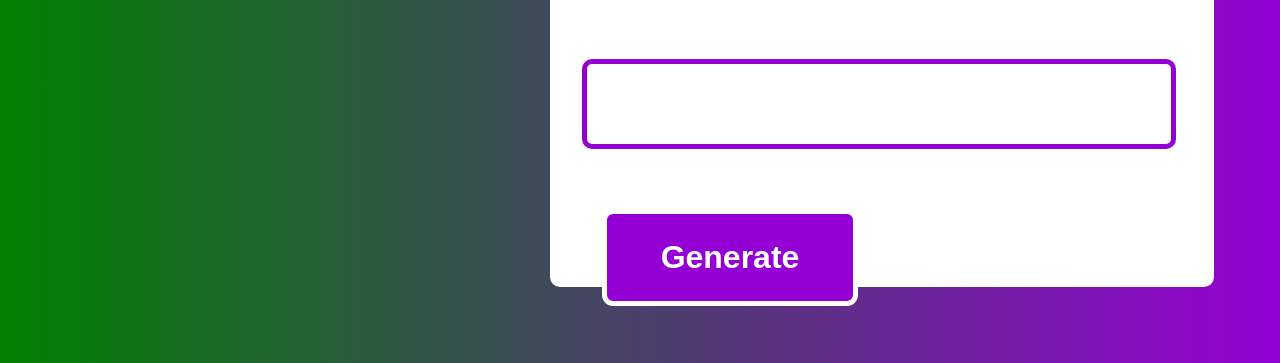
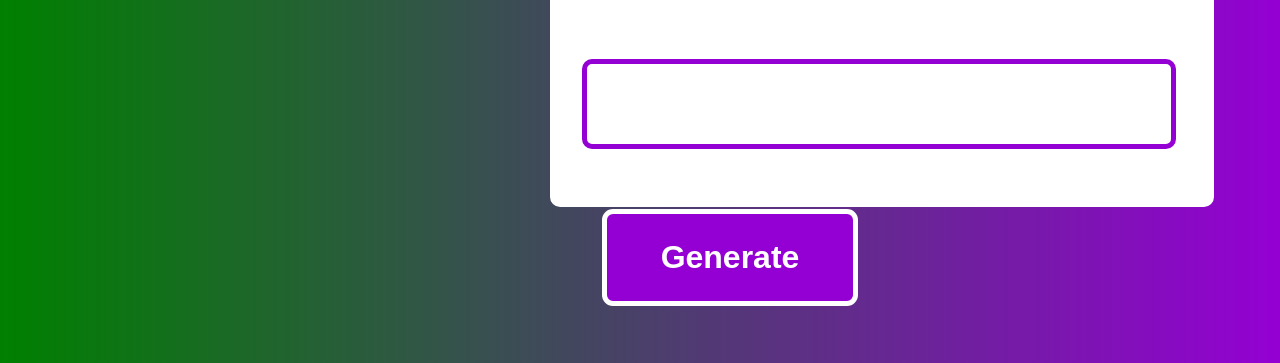
Before and after one commit to SathishS2202/Password-Generator-HTML-CSS-And-JavaScript, a plain HTML site: page index.html in a window 1280 px wide. Shown: the part 427-790 px from the top of the page. Drawn offline with Linux system fonts and the light colour scheme.

Commit message:
Update style.css

```diff
--- a/style.css
+++ b/style.css
@@ -9,7 +9,7 @@ body {
     border-radius: 10px;
     border: 2px solid white;
     padding: 10px;
-    height: 55vh;
+    height: 45vh;
     width: 50%;
     background-color: white;
     font-size: x-large;
```
